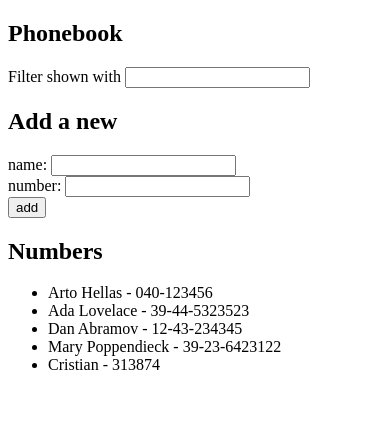
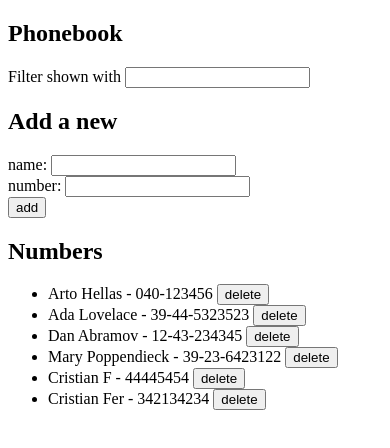
Before and after one commit to Archiyopp/FullStackOpen, a React (Create React App) app in the folder part2/phonebook/: page / in a window 390 px wide. Shown: the top 448 px of the page. Built offline with nearby package versions, Linux system fonts and the light colour scheme; data requests are answered from the project's data file; the HTML template or start-up script is replaced by a standard one.

Commit message:
- 2.18 phonebook

```diff
--- a/part2/phonebook/db.json
+++ b/part2/phonebook/db.json
@@ -21,9 +21,14 @@
       "id": 4
     },
     {
-      "name": "Cristian",
-      "number": "313874",
+      "name": "Cristian F",
+      "number": "44445454",
       "id": 5
+    },
+    {
+      "name": "Cristian Fer",
+      "number": "342134234",
+      "id": 6
     }
   ]
 }
--- a/part2/phonebook/src/App.js
+++ b/part2/phonebook/src/App.js
@@ -22,7 +22,10 @@ const App = () => {
       <h2>Add a new</h2>
       <Form persons={persons} setPersons={setPersons} />
       <h2>Numbers</h2>
-      <FilteredPeople people={filteredPersons} />
+      <FilteredPeople
+        people={filteredPersons}
+        setPersons={setPersons}
+      />
     </div>
   );
 };
--- a/part2/phonebook/src/components/filteredPeople.js
+++ b/part2/phonebook/src/components/filteredPeople.js
@@ -1,6 +1,16 @@
+import { remove } from '../services/persons';
 import Person from './person';
 
-export default function FilteredPeople({ people }) {
+export default function FilteredPeople({ people, setPersons }) {
+  const deletePerson = (id, name) => {
+    const result = window.confirm(
+      `Are you sure you want to delete this ${name}?`
+    );
+    if (result) {
+      remove(id).catch((error) => console.log(error));
+      setPersons((p) => p.filter((person) => id !== person.id));
+    }
+  };
   return (
     <ul>
       {people.map((person) => (
@@ -8,6 +18,7 @@ export default function FilteredPeople({ people }) {
           key={person.name}
           name={person.name}
           number={person.number}
+          deletePerson={() => deletePerson(person.id, person.name)}
         />
       ))}
     </ul>
--- a/part2/phonebook/src/components/form.js
+++ b/part2/phonebook/src/components/form.js
@@ -1,20 +1,38 @@
 import React, { useState } from 'react';
-import { create } from '../services/persons';
+import { create, update } from '../services/persons';
 
 export default function Form({ persons, setPersons }) {
   const [newName, setNewName] = useState('');
   const [newNumber, setNewNumber] = useState('');
   const handleSubmit = (e) => {
     e.preventDefault();
-    if (persons.find((person) => person.name === newName)) {
-      alert(`${newName} is already on the phonebook`);
-      return;
+    const oldPerson = persons.find(
+      (person) => person.name.toLowerCase() === newName.toLowerCase()
+    );
+    if (oldPerson) {
+      const result = window.confirm(
+        `${newName} is already added to the phonebook, replace the old number with the new one?`
+      );
+      if (result) {
+        update(oldPerson.id, {
+          name: newName,
+          number: newNumber,
+        }).then((returnedPerson) => {
+          setPersons((people) =>
+            people.map((person) =>
+              person.id !== oldPerson.id ? person : returnedPerson
+            )
+          );
+        });
+      }
+    } else {
+      const newPerson = { name: newName, number: newNumber };
+      create(newPerson).then((returnedPerson) =>
+        setPersons((p) => [...p, returnedPerson])
+      );
     }
-    const newPerson = { name: newName, number: newNumber };
-    create(newPerson).then((returnedPerson) =>
-      setPersons((p) => [...p, returnedPerson])
-    );
     setNewName('');
+    setNewNumber('');
   };
   return (
     <form onSubmit={(e) => handleSubmit(e)}>
--- a/part2/phonebook/src/components/person.js
+++ b/part2/phonebook/src/components/person.js
@@ -1,9 +1,9 @@
 import React from 'react';
 
-export default function Person({ number, name }) {
+export default function Person({ number, name, deletePerson }) {
   return (
     <li>
-      {name} - {number}
+      {name} - {number} <button onClick={deletePerson}>delete</button>
     </li>
   );
 }
--- a/part2/phonebook/src/services/persons.js
+++ b/part2/phonebook/src/services/persons.js
@@ -15,3 +15,8 @@ export const update = (id, newObject) => {
   const request = axios.put(`${baseUrl}/${id}`, newObject);
   return request.then((response) => response.data);
 };
+
+export const remove = (id) => {
+  const request = axios.delete(`${baseUrl}/${id}`);
+  return request;
+};
```
